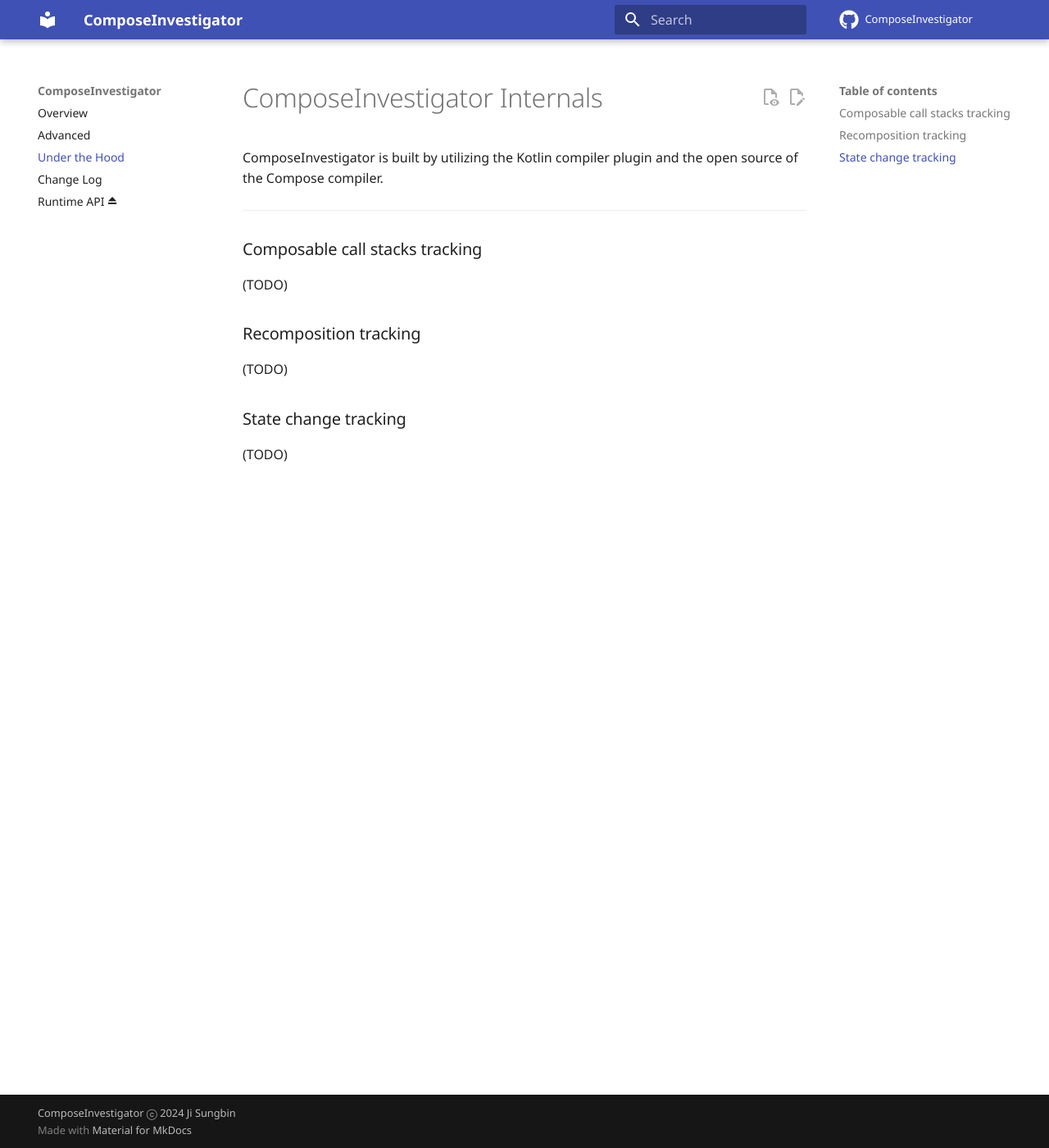
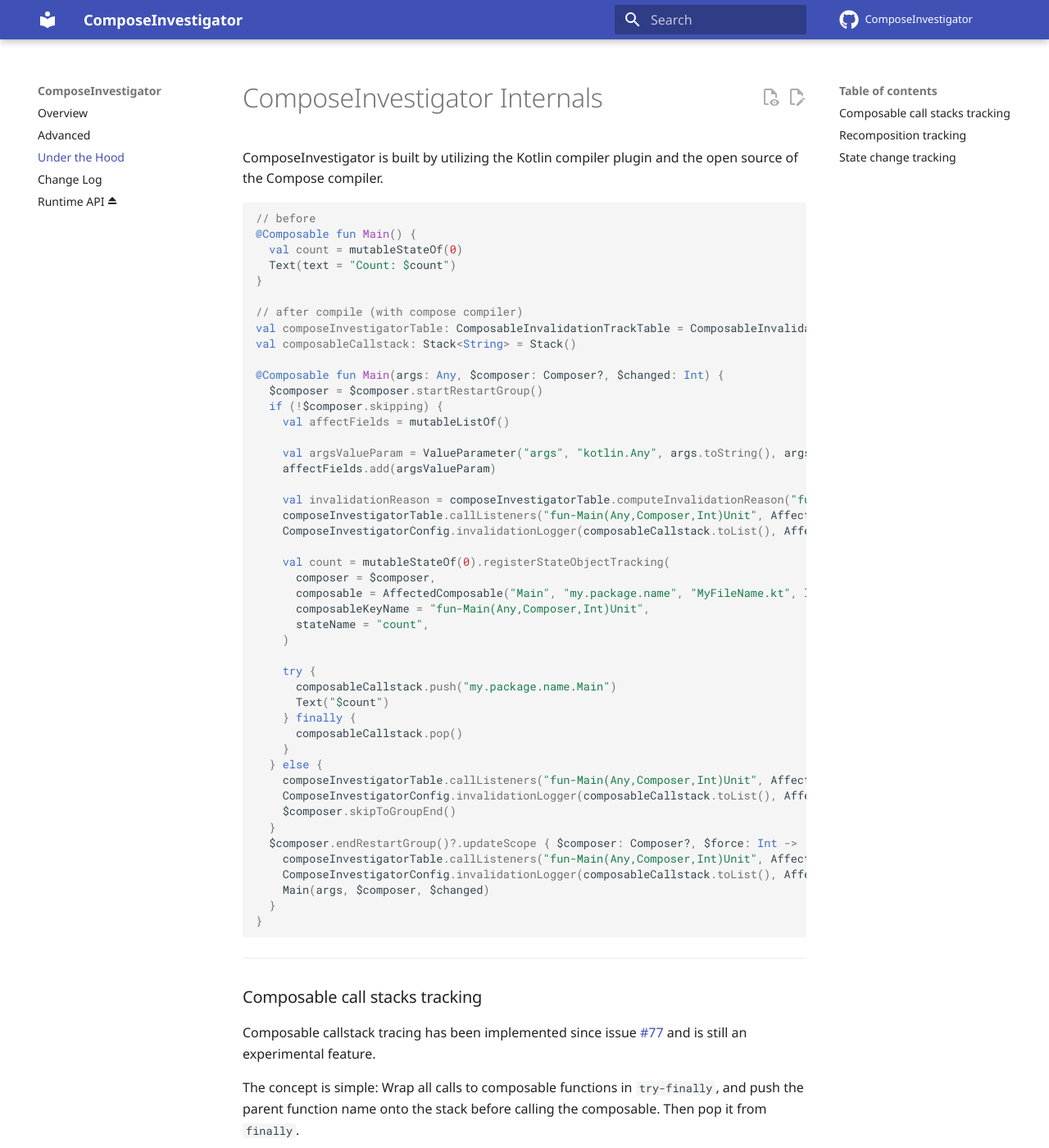
Before and after one commit to jisungbin/ComposeInvestigator, an MkDocs documentation site: the page built from documentation/docs/internals.md, in a window 1280 px wide and 1400 px high. Shown: the whole window at 82% size. Built offline with MkDocs 1.6.1 and Material for MkDocs 9.7.7, drawn with Linux system fonts in a browser that asks for light colours; comment, search, counter and statistics services are not loaded; some of the changed text lies outside the part shown.

Commit message:
WIP documentation

````diff
--- a/documentation/docs/internals.md
+++ b/documentation/docs/internals.md
@@ -1,17 +1,101 @@
 # ComposeInvestigator Internals
 
-ComposeInvestigator is built by utilizing the Kotlin compiler plugin
-and the open source of the Compose compiler.
+ComposeInvestigator is built by utilizing the Kotlin compiler plugin and the open
+source of the Compose compiler.
+
+``` kotlin
+// before
+@Composable fun Main() {
+  val count = mutableStateOf(0)
+  Text(text = "Count: $count")
+}
+
+// after compile (with compose compiler)
+val composeInvestigatorTable: ComposableInvalidationTrackTable = ComposableInvalidationTrackTable()
+val composableCallstack: Stack<String> = Stack()
+
+@Composable fun Main(args: Any, $composer: Composer?, $changed: Int) {
+  $composer = $composer.startRestartGroup()
+  if (!$composer.skipping) {
+    val affectFields = mutableListOf()
+
+    val argsValueParam = ValueParameter("args", "kotlin.Any", args.toString(), args.hashCode(), Certain(false))
+    affectFields.add(argsValueParam)
+
+    val invalidationReason = composeInvestigatorTable.computeInvalidationReason("fun-Main(Any,Composer,Int)Unit", affectFields)
+    composeInvestigatorTable.callListeners("fun-Main(Any,Composer,Int)Unit", AffectedComposable("Main", "my.package.name", "MyFileName.kt", line, column), Processed(invalidationReason))
+    ComposeInvestigatorConfig.invalidationLogger(composableCallstack.toList(), AffectedComposable("Main", "my.package.name", "MyFileName.kt", line, column), Processed(invalidationReason))
+
+    val count = mutableStateOf(0).registerStateObjectTracking(
+      composer = $composer,
+      composable = AffectedComposable("Main", "my.package.name", "MyFileName.kt", line, column),
+      composableKeyName = "fun-Main(Any,Composer,Int)Unit",
+      stateName = "count",
+    )
+
+    try {
+      composableCallstack.push("my.package.name.Main")
+      Text("$count")
+    } finally {
+      composableCallstack.pop()
+    }
+  } else {
+    composeInvestigatorTable.callListeners("fun-Main(Any,Composer,Int)Unit", AffectedComposable("Main", "my.package.name", "MyFileName.kt", line, column), Skipped)
+    ComposeInvestigatorConfig.invalidationLogger(composableCallstack.toList(), AffectedComposable("Main", "my.package.name", "MyFileName.kt", line, column), Skipped)
+    $composer.skipToGroupEnd()
+  }
+  $composer.endRestartGroup()?.updateScope { $composer: Composer?, $force: Int ->
+    composeInvestigatorTable.callListeners("fun-Main(Any,Composer,Int)Unit", AffectedComposable("Main", "my.package.name", "MyFileName.kt", line, column), Processed(Invalidate))
+    ComposeInvestigatorConfig.invalidationLogger(composableCallstack.toList(), AffectedComposable("Main", "my.package.name", "MyFileName.kt", line, column), Processed(Invalidate))
+    Main(args, $composer, $changed)
+  }
+}
+```
 
 ---
 
 ### Composable call stacks tracking
 
-(TODO)
+Composable callstack tracing has been implemented since issue [#77](https://github.com/jisungbin/ComposeInvestigator/issues/77)
+and is still an experimental feature.
+
+The concept is simple: Wrap all calls to composable functions in `try-finally`, and push the
+parent function name onto the stack before calling the composable. Then pop it from `finally`.
+
+``` kotlin
+// before
+package land.sungbin.composeinvestigator
+
+@Composable fun Main() {
+  Call()
+}
+
+// after compile
+package land.sungbin.composeinvestigator
+
+val composableCallstack: Stack<String> = Stack()
+
+@Composable fun Main() {
+  try {
+    composableCallstack.push("land.sungbin.composeinvestigator.Main")
+    Call()
+  } finally {
+    composableCallstack.pop()
+  }
+}
+```
+
+If you have an idea for a better way to track callstacks, please open an issue.
 
 ### Recomposition tracking
 
-(TODO)
+Recomposition tracing involves three different kinds of code generation.
+
+1. compute composable argument changes
+2. detect composable invalidation requests
+3. detect composable invalidation skips
+
+
 
 ### State change tracking
 
````
